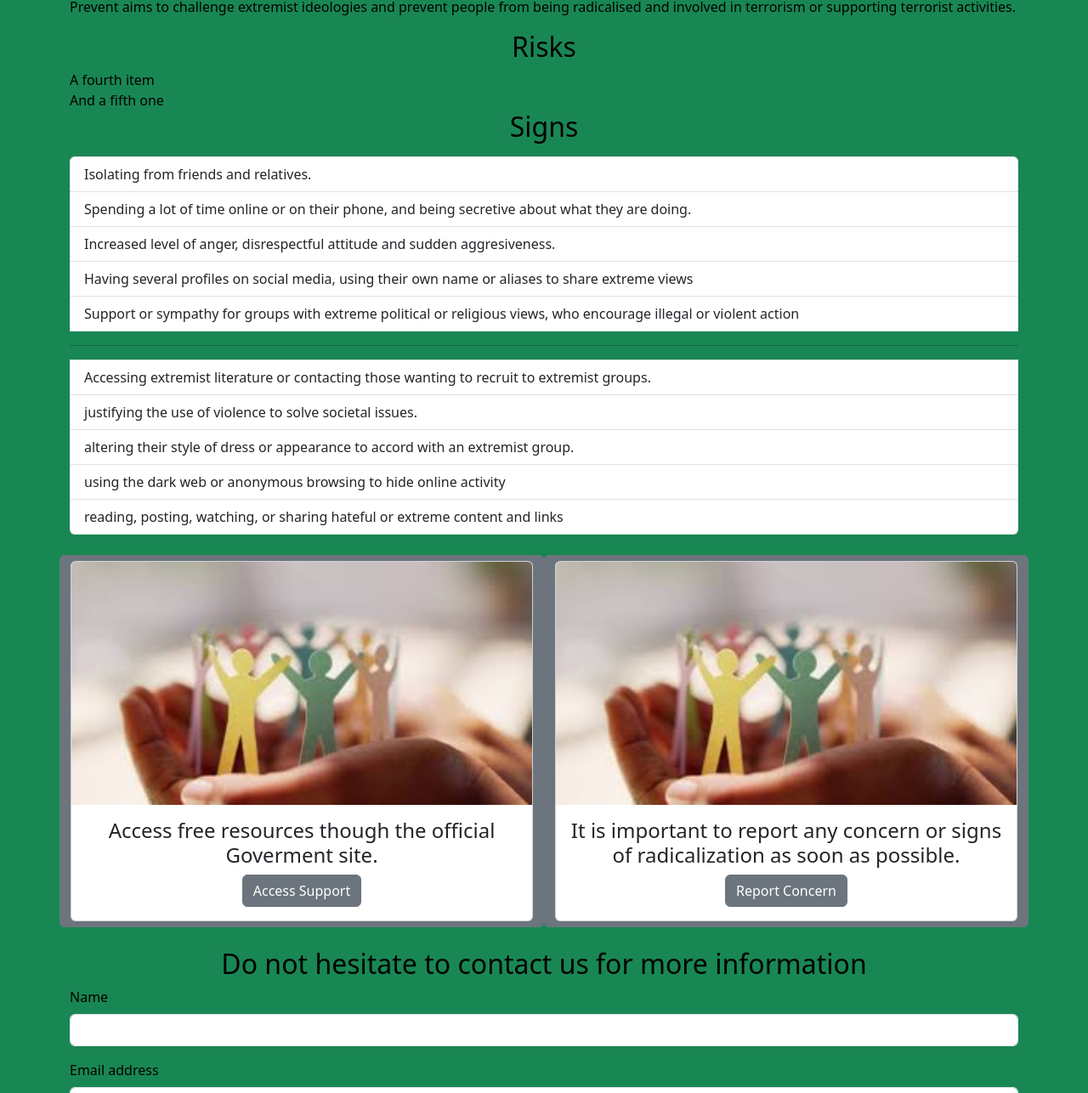
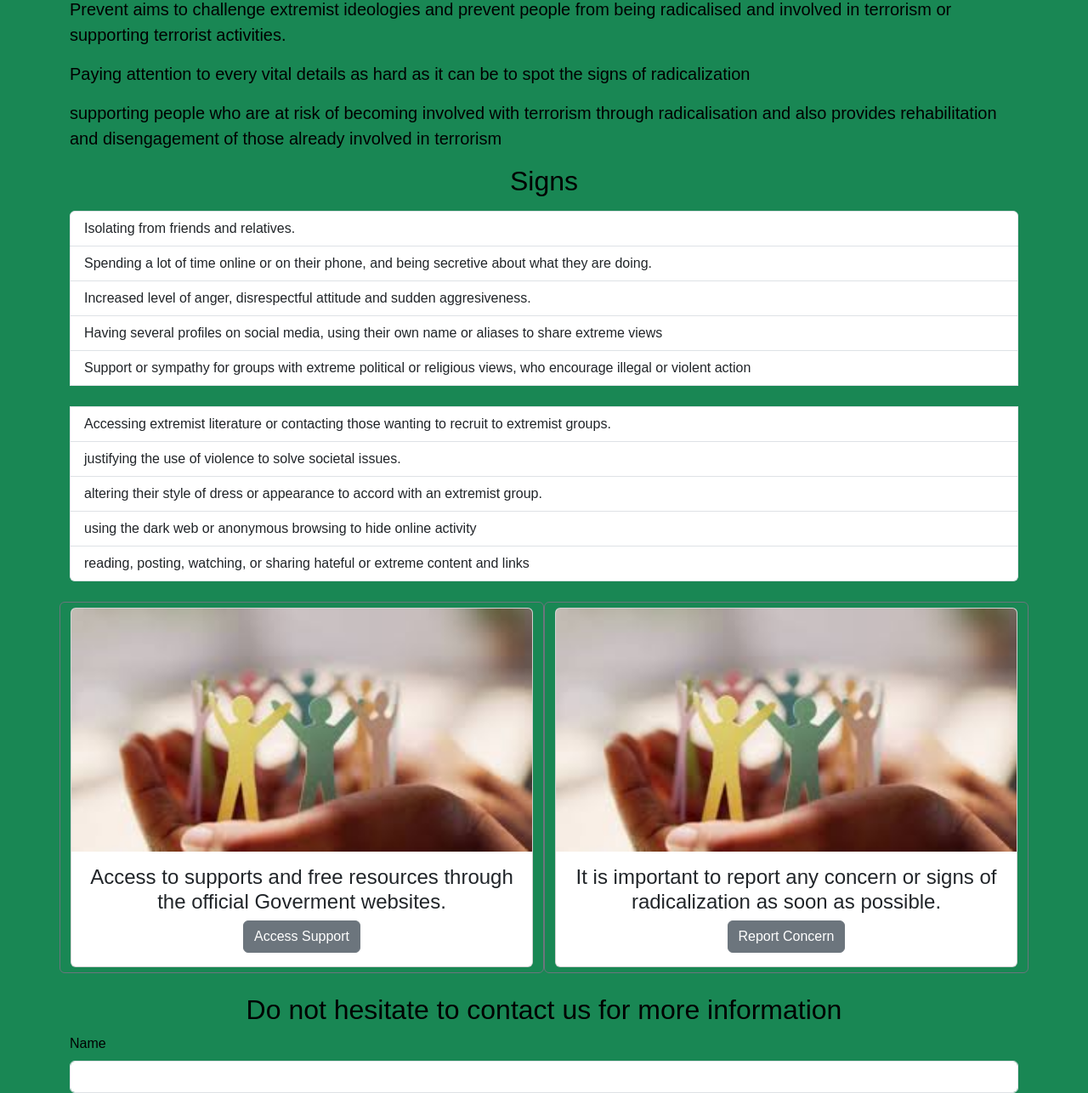
Before and after one commit to Joshwill234/ProjectSafe, a plain HTML site: page index.html in a window 1280 px wide. Shown: the part 686-1972 px from the top of the page at 85% size. Drawn offline with nearby package versions, Linux system fonts and the light colour scheme; a web font is replaced by a local one.

Commit message:
nayla font added to the body css

```diff
--- a/assets/css/style.css
+++ b/assets/css/style.css
@@ -1,15 +1,19 @@
+@import url('https://fonts.googleapis.com/css2?family=Paprika&family=Playwrite+VN:wght@100..400&family=WindSong:wght@400;500&display=swap');
+
+
 nav {
     background-color: darkseagreen;
     color: black;
     padding: 10px 0;
-    text-align: center;
+
 }
 
 body {
     min-height: 100vh;
     display: flex;
     flex-direction: column;
-color: black;
+    color: black;
+    font-family: 'nyala', sans-serif;
 }
 
 
@@ -22,12 +26,13 @@ header {
 
 main {
     background-color: lightgreen;
-    color: #darkslategray;
+    color: black;
+    flex: 1 0 auto;
 }
 
 footer {
     background-color: darkseagreen;
-    color: #darkslategray;
+    color: black;
     text-align: center;
 
 
--- a/index.html
+++ b/index.html
@@ -3,7 +3,7 @@
 <head>
     <meta charset="UTF-8">
     <meta name="viewport" content="width=device-width, initial-scale=1.0">
-    <title>Document</title>
+    <title>Team Prevent Community</title>
     <link href="https://cdn.jsdelivr.net/npm/bootstrap@5.3.3/dist/css/bootstrap.min.css" rel="stylesheet" integrity="sha384-QWTKZyjpPEjISv5WaRU9OFeRpok6YctnYmDr5pNlyT2bRjXh0JMhjY6hW+ALEwIH" crossorigin="anonymous">
     <link rel="stylesheet" href="assets/css/style.css">
   </head>
@@ -41,7 +41,7 @@
 <div class="p-y mb-4 bg-success rounded-3">
       <div class="container-fluid py-5">
         <h1 class="display-5 fw-bold">TEAM PREVENT COMMUNITY</h1>
-        <p class="col-md-8 fs-5">Aim to Prevent the people from terrorism and radicalization </p>
+        <p class="text-center fs-5">Aim to Prevent and to stop people from becoming terrorists or supporting terrorism and radicalization.</p>
         <img src="assets/images/prevent.jpg" class="img-fluid " style="width: 60%;" alt="xx">
       </div>
 </div>
@@ -54,10 +54,9 @@
     <div class="row">
       <div class="col">
         <h2 class="text-center">How can we prevent</h2>
-        <p>Prevent aims to challenge extremist ideologies and prevent people from being radicalised and involved in terrorism or supporting terrorist activities.</p>
-        <h2 class="text-center">Risks</h2>
-        <li class="list-group-item">A fourth item</li>
-        <li class="list-group-item">And a fifth one</li>
+        <p class="fs-5">Prevent aims to challenge extremist ideologies and prevent people from being radicalised and involved in terrorism or supporting terrorist activities.</p>
+        <p class="fs-5">Paying attention to every vital details as hard as it can be to spot the signs of radicalization</p>
+        <p class="fs-5">supporting people who are at risk of becoming involved with terrorism through radicalisation and also provides rehabilitation and disengagement of those already involved in terrorism</p>
       </div>
     </div>
   </div>
@@ -75,7 +74,7 @@
           <li class="list-group-item">Increased level of anger, disrespectful attitude and sudden aggresiveness.</li>
           <li class="list-group-item">Having several profiles on social media, using their own name or aliases to share extreme views</li>
           <li class="list-group-item">Support or sympathy for groups with extreme political or religious views, who encourage illegal or violent action</li>
-          <hr>
+          <br>
           <li class="list-group-item">Accessing extremist literature or contacting those wanting to recruit to extremist groups.</li>
         <li class="list-group-item">justifying the use of violence to solve societal issues.</li>
         <li class="list-group-item">altering their style of dress or appearance to accord with an extremist group.</li>
@@ -87,26 +86,24 @@
   </div>
 </section>
 
-
-<section id="resources"></section>
+<section id="resources">
   <div class="container my-4">
     <div class="row">
-      <div class="col-md-6 btn btn-secondary">
+      <div class="col-md-6 btn btn-secondary bg-success">
         <div class="card">
           <img src="assets/images/community1.jpg" class="card-img-top" alt="Resource 1">
           <div class="card-body">
-            <h4 class="card-title text-center">Access free resources though the official Goverment site.</h4>
+            <h4 class="card-title text-center">Access to supports and free resources through the official Goverment websites.</h4>
             <a href="https://www.gov.uk/guidance/get-help-if-youre-worried-about-someone-being-radicalised" class="btn btn-secondary">Access Support</a>
           </div>
         </div>
       </div>
-      <div class="col-md-6 btn btn-secondary">
+      <div class="col-md-6 btn btn-secondary bg-success">
         <div class="card">
           <img src="assets/images/community1.jpg" class="card-img-top" alt="Resource 2">
           <div class="card-body">
-            <h4 class="card-title text-center">It is important to report any concern or signs of radicalization as soon as possible.</h4>
-
-            <a href="#contact" class="btn btn-secondary ">Report Concern</a>
+         <h4 class="card-title text-center">It is important to report any concern or signs of radicalization as soon as possible.</h4>
+               <a href="#contact" class="btn btn-secondary ">Report Concern</a>
           </div>
         </div>
       </div>
@@ -134,7 +131,7 @@
         <textarea class="form-control" id="message" rows="3" placeholder=""></textarea>
       </div>
       <div class="text-center">
-        <button type="submit" class="btn btn-primary">Submit</button>
+        <button type="submit" class="btn btn-secondary"><strong>Submit</strong></button>
       </div>
     </form>
   </div>
```
